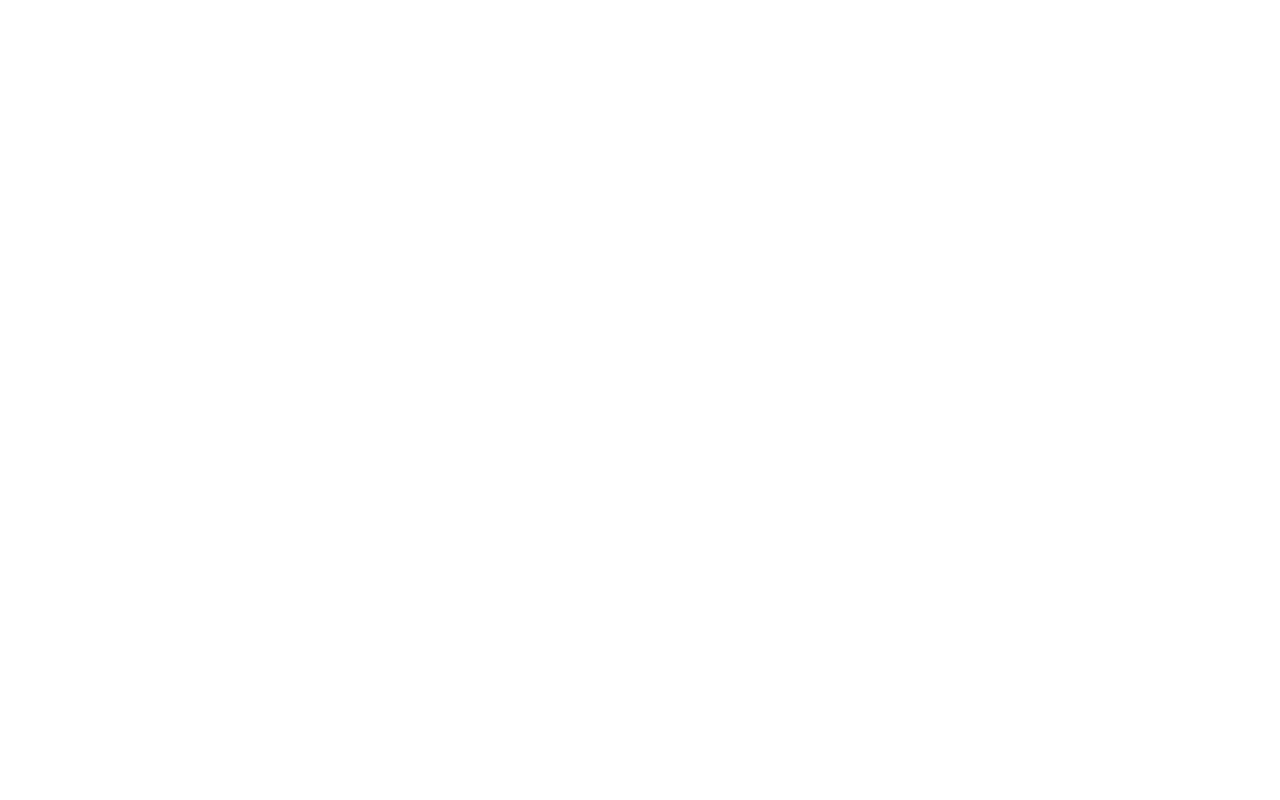
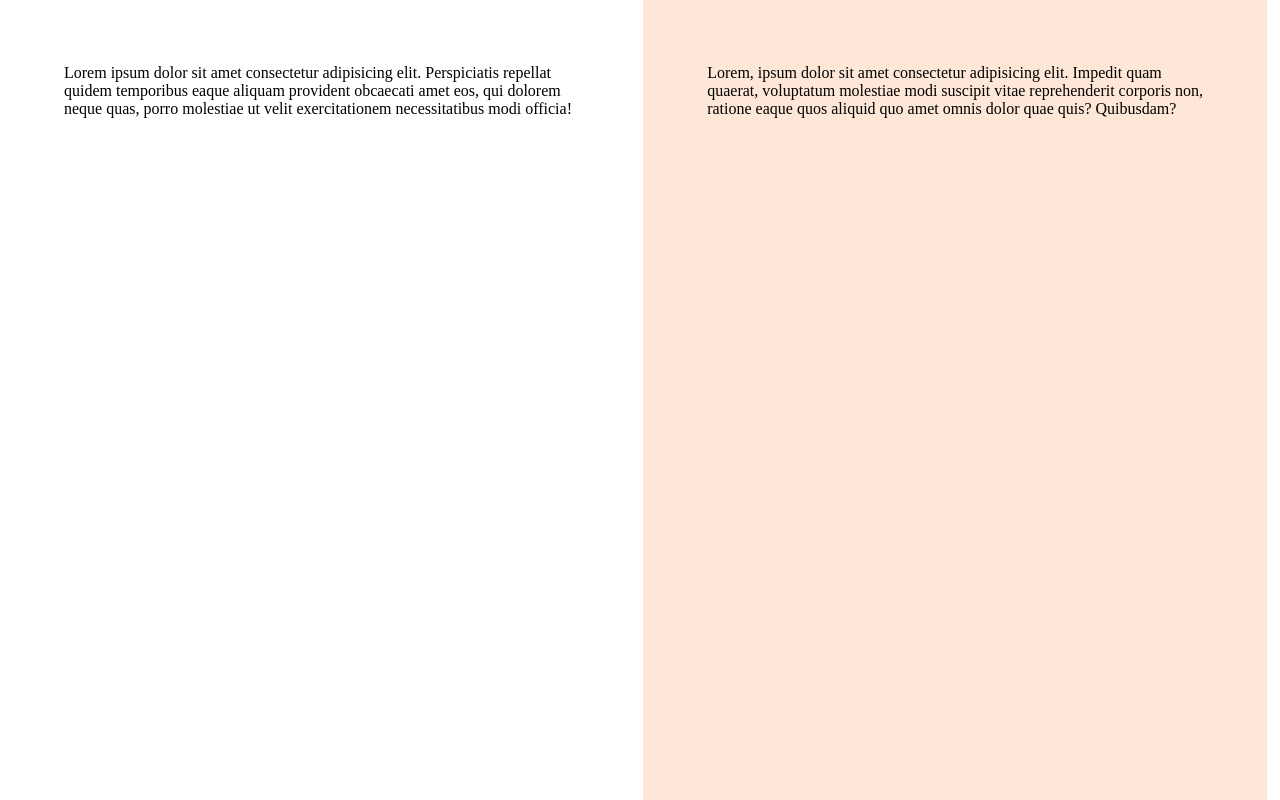
Before and after one commit to Julio-Vl/P-ginaDeMatricula, a plain HTML site: page index.html in a window 1280 px wide. Drawn offline with Linux system fonts and the light colour scheme.

Commit message:
layout.css

```diff
--- a/index.html
+++ b/index.html
@@ -12,6 +12,13 @@
   <link href="https://fonts.googleapis.com/css2?family=Poppins:ital,wght@0,100;0,200;0,300;0,400;0,500;0,600;0,700;0,800;0,900;1,100;1,200;1,300;1,400;1,500;1,600;1,700;1,800;1,900&display=swap" rel="stylesheet">
 </head>
 <body>
-
+  <div id="app">
+    <main>
+      <div class="main-container">Lorem ipsum dolor sit amet consectetur adipisicing elit. Perspiciatis repellat quidem temporibus eaque aliquam provident obcaecati amet eos, qui dolorem neque quas, porro molestiae ut velit exercitationem necessitatibus modi officia!</div>
+    </main>
+    <aside>
+      <div class="aside-container">Lorem, ipsum dolor sit amet consectetur adipisicing elit. Impedit quam quaerat, voluptatum molestiae modi suscipit vitae reprehenderit corporis non, ratione eaque quos aliquid quo amet omnis dolor quae quis? Quibusdam?</div>
+    </aside>
+  </div>
 </body>
 </html>
--- a/styles/global.css
+++ b/styles/global.css
@@ -1,3 +1,8 @@
+*{
+  padding: 0;
+  margin: 0;
+  box-sizing: border-box;
+}
 :root{
   --font-family: 'Poppins',sans-serif;
   --text: 400 1rem/1,5 var(--font-family);
@@ -16,3 +21,6 @@
 --semantic-error: #DC2626;
 
 }
+body{
+  overflow: hidden;
+}
--- a/styles/index.css
+++ b/styles/index.css
@@ -1 +1,2 @@
 @import url(global.css);
+@import url(layout.css);
--- /dev/null
+++ b/styles/layout.css
@@ -0,0 +1,25 @@
+#app{
+  display: grid;
+  grid-template-columns: 50.25% 48.75%;
+
+  overflow: hidden;
+  height: 100vh;
+}
+
+main {overflow: auto;
+  padding: 4rem;
+
+  & .main-container {
+    max-width: 33rem;
+    margin-left: auto;
+
+  }
+}
+aside {
+padding: 4rem;
+background-color: var(--surface-secondary);
+  & .aside-container{
+    max-width: 31rem;
+
+}
+}
```
